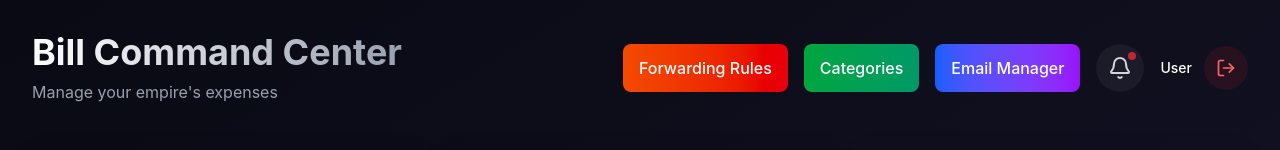
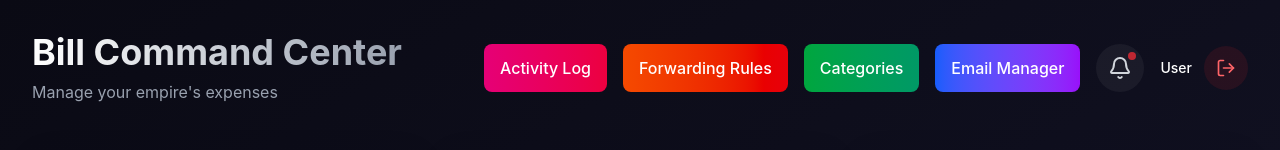
Before and after one commit to shrikrishnacorporation2022-oss/bill-manager, a Next.js app: page / in a window 1280 px wide. Shown: the top 150 px of the page. Built offline with nearby package versions, Linux system fonts and the light colour scheme; no server answers; the database is empty.

Commit message:
Add Activity Log navigation button to dashboard

```diff
--- a/app/page.tsx
+++ b/app/page.tsx
@@ -56,6 +56,12 @@ export default function Home() {
           <p className="text-gray-400 mt-2">Manage your empire's expenses</p>
         </div>
         <div className="flex gap-4">
+          <button
+            onClick={() => window.location.href = '/activity'}
+            className="px-4 py-2 rounded-lg bg-gradient-to-r from-pink-600 to-rose-600 hover:from-pink-500 hover:to-rose-500 text-white font-medium transition-all"
+          >
+            Activity Log
+          </button>
           <button
             onClick={() => window.location.href = '/rules'}
             className="px-4 py-2 rounded-lg bg-gradient-to-r from-orange-600 to-red-600 hover:from-orange-500 hover:to-red-500 text-white font-medium transition-all"
```
